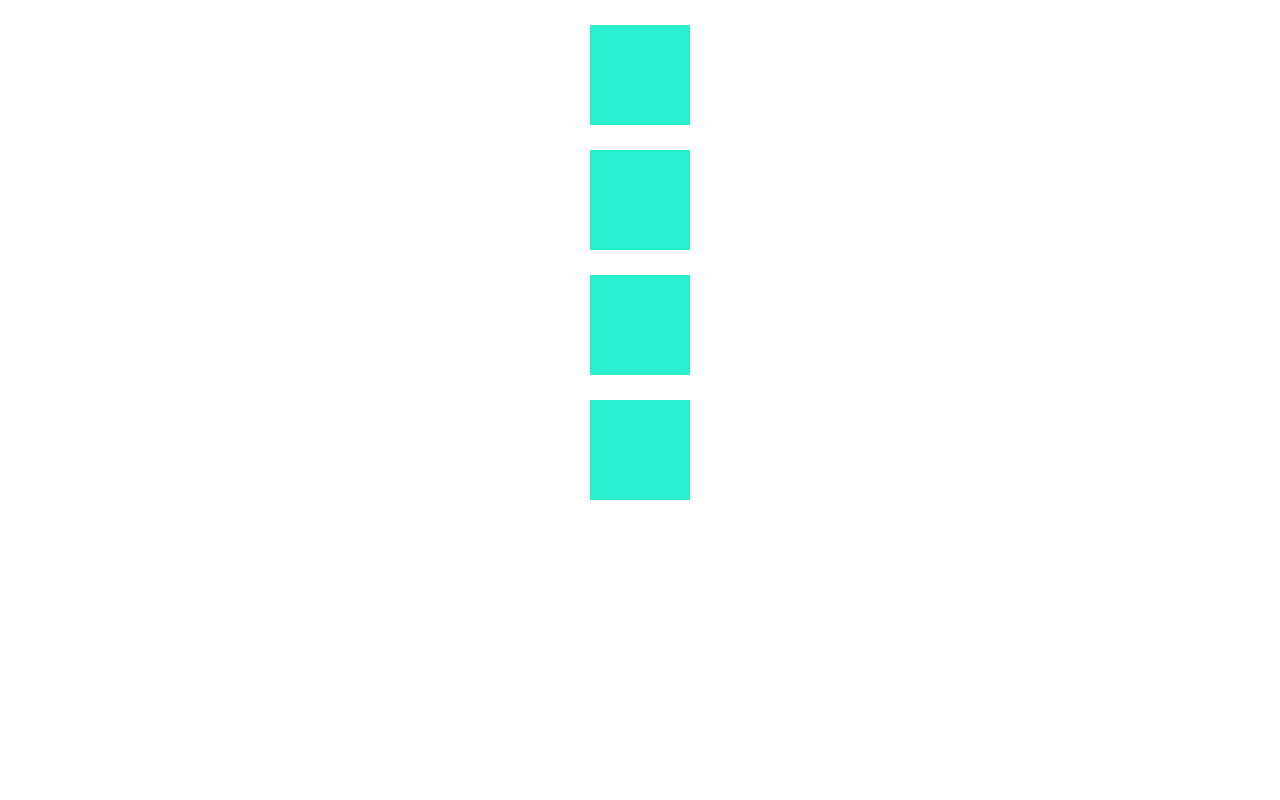
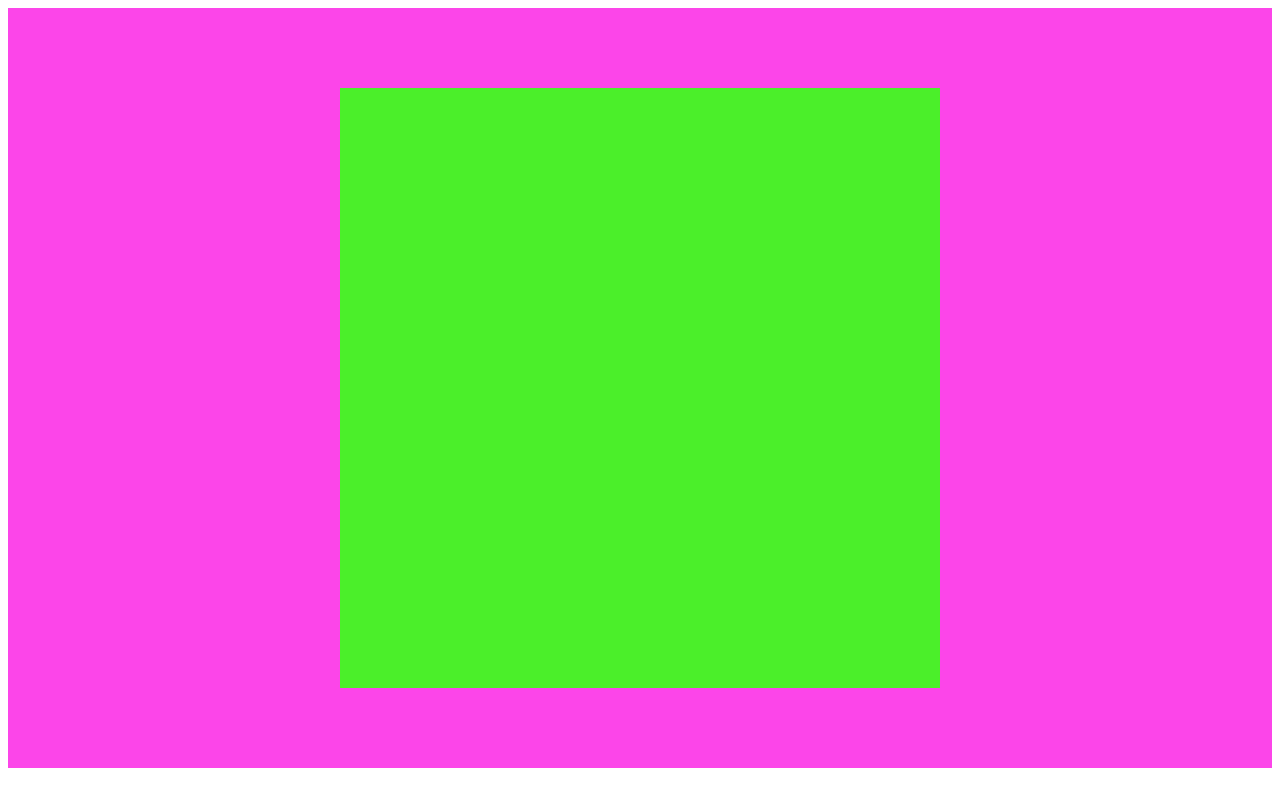
Before and after one commit to anvianvi/cssMemSlider, a plain HTML site: page index.html in a window 1280 px wide. Drawn offline with Linux system fonts and the light colour scheme.

Commit message:
feat: add basic page layout Wednesday, May 11, 17:46:32 +05:00

```diff
--- a/index.html
+++ b/index.html
@@ -10,13 +10,13 @@
   <title>cssMemSlider</title>
 </head>
 <body>
-  <div class="slide-container">
+  <div class="slider-container">
     <div class="slider">
       <div class="slides">
-        <div class="slide-1 slide"></div>
-        <div class="slide-2 slide"></div>
-        <div class="slide-3 slide"></div>
-        <div class="slide-4 slide"></div>
+        <div class="slide" id="first"></div>
+        <div class="slide" id="second"></div>
+        <div class="slide" id="third"></div>
+        <div class="slide" id="fourth"></div>
       </div>
     </div>
   </div>
--- a/style.css
+++ b/style.css
@@ -1,20 +1,48 @@
 .slider-container {
+  background: #fc45e9;
+  display: flex;
+  align-items: center;
+  justify-content: center;
+  height: 95vh;
 }
 .slider {
+  width: 100%;
+  max-width: 600px;
+  height: 600px;
+  margin: 20px;
+  text-align: center;
+  border-radius: 20px;
+  position: relative;
 }
 .slides {
+  display: flex;
+  overflow-x: scroll;
+  position: relative;
+  scroll-behavior: smooth;
+  scroll-snap-type: x mandatory;
 }
 .slide {
-  width: 100px;
-  height: 100px;
-  background: #2aefcf;
-  margin: 25px auto;
+    display: flex;
+    justify-content: center;
+    align-items: center;
+    flex-shrink: 0;
+    width: 100%;
+    height: 600px;
+    margin-right: 0px;
+    box-sizing: border-box;
+    transform-origin: center center;
+    transform: scale(1);
+    scroll-snap-align: center;
 }
-.slide-1 {
+#first{
+  background: #4bef2a;
 }
-.slide-2 {
+#second{
+  background: #5f2aef;
 }
-.slide-3 {
+#third{
+  background: #cbef2a;
 }
-.slide-4 {
+#fourth{
+  background: #ef2a62;
 }
```
